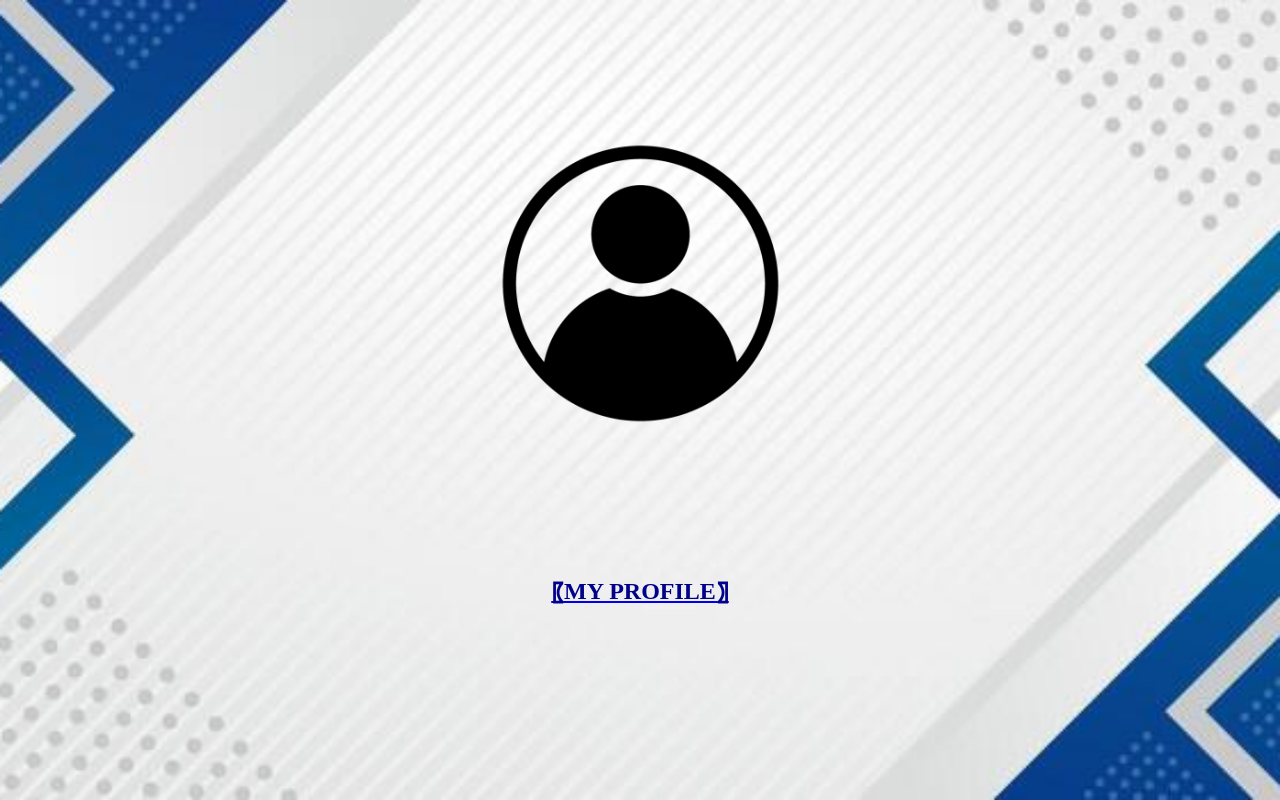
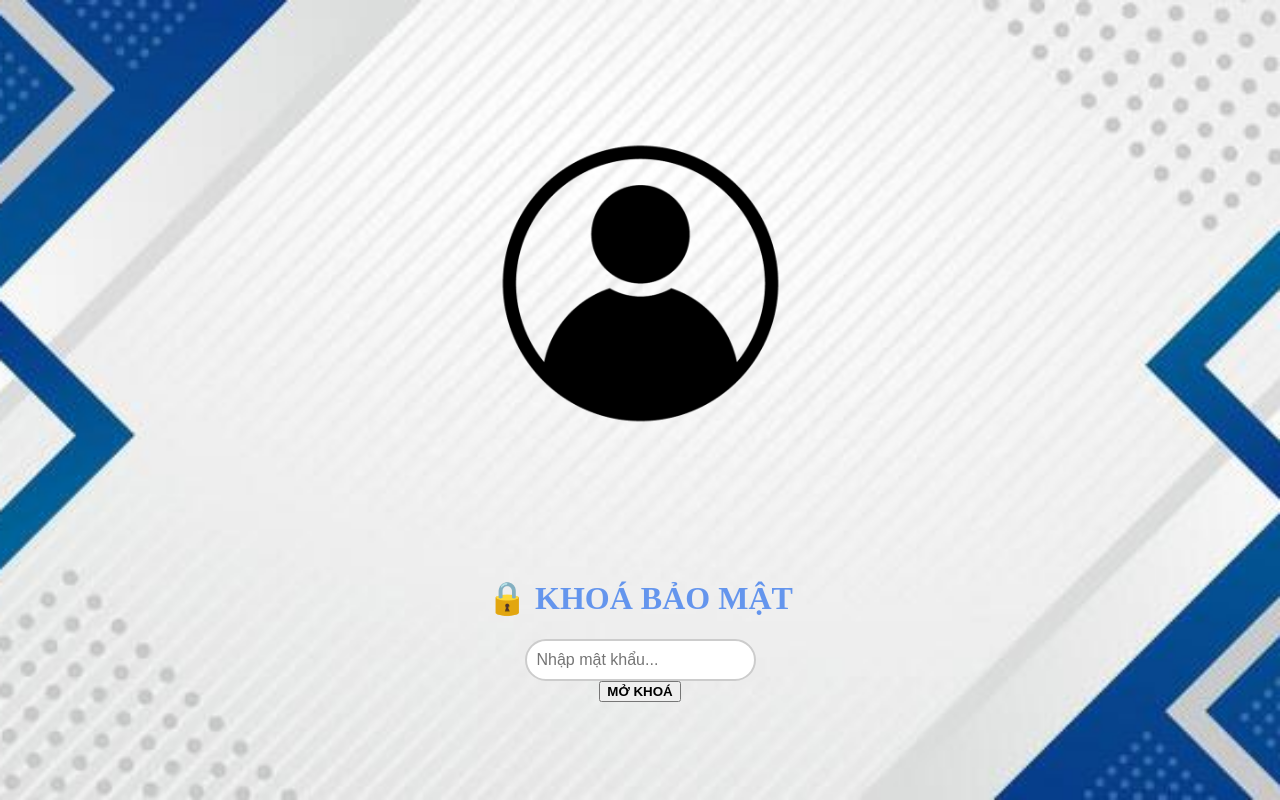
Before and after one commit to nguyentuanphat7912-cmd/my-profile-wed, a plain HTML site: page index.html in a window 1280 px wide. Drawn offline with Linux system fonts and the light colour scheme.

Commit message:
security update

```diff
--- a/css/password.css
+++ b/css/password.css
@@ -30,3 +30,8 @@ img {
   margin: 0 auto; /* Tự động căn lề trái phải bằng nhau -> Ra giữa */
   width: 550px; /* (Tùy chọn) Nên đặt chiều rộng để ảnh không to quá khổ */
 }
+div {
+  text-align: center; /* Căn giữa nội dung bên trong thẻ div */
+  font-family: Arial, Helvetica, sans-serif; /* Chọn font chữ cho nội dung bên trong thẻ div */
+
+}
--- a/index.html
+++ b/index.html
@@ -10,8 +10,27 @@
 
 <body>
     <img id="avatar" src="img/—Pngtree—avatar icon profile icon member_5247852.png" alt="avatar">
-    <a href="html/profile.html" target="_self">
-        <h2 id="nút profile">〖MY PROFILE〗</h2>
+    <h1>🔒 KHOÁ BẢO MẬT</h1>
+
+    <input type="password" id="passInput" placeholder="Nhập mật khẩu...">
+    <div>
+
+        <button onclick="checkPass()"><b>MỞ KHOÁ</b></button>
+    </div>
+    <script>
+        function checkPass() {
+            // Lấy giá trị từ ô nhập
+            var password = document.getElementById('passInput').value;
+
+            // Logic so sánh (giống hệt C++)
+            if (password == "phat792012") {
+                window.location.href = "html/profile.html"; // Chuyển trang nếu đúng
+            } else {
+                alert("sai bét"); // Thông báo nếu sai
+            }
+        }
+    </script>
+
 
 </body>
 
```
